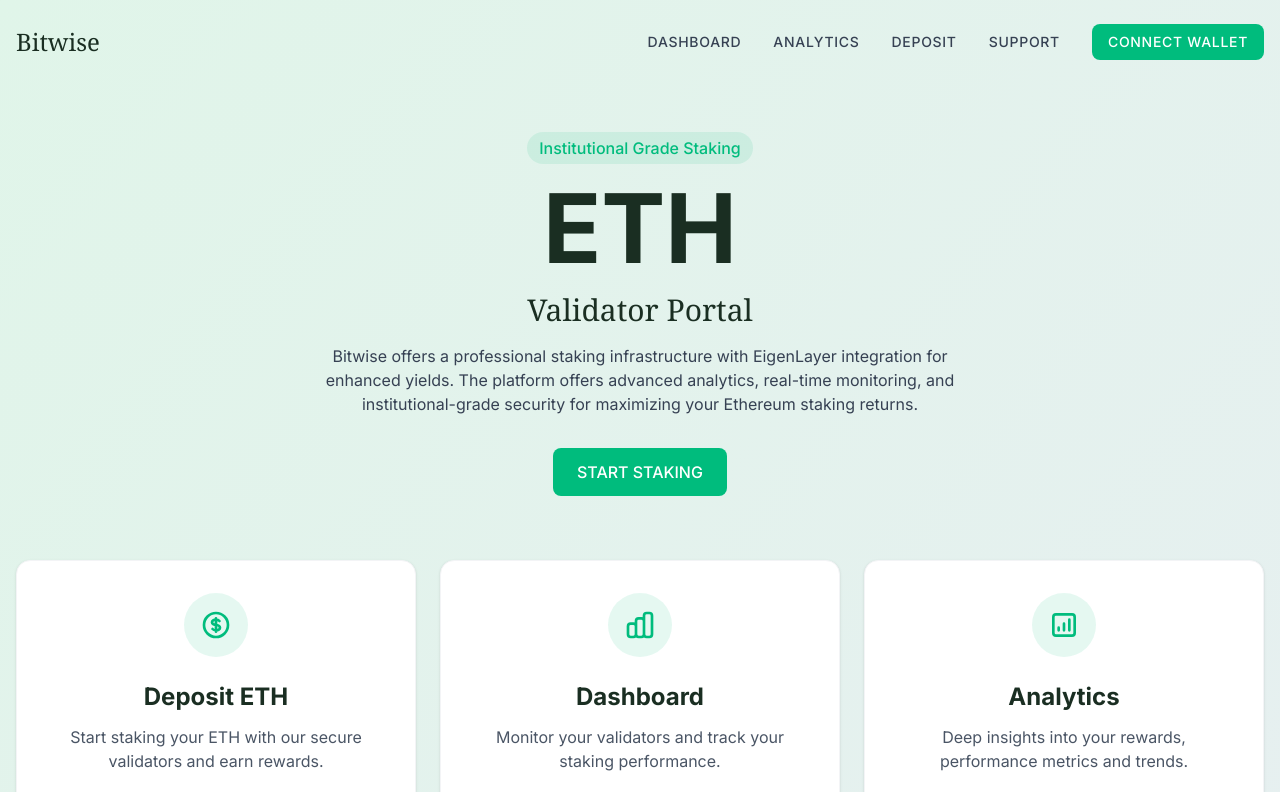
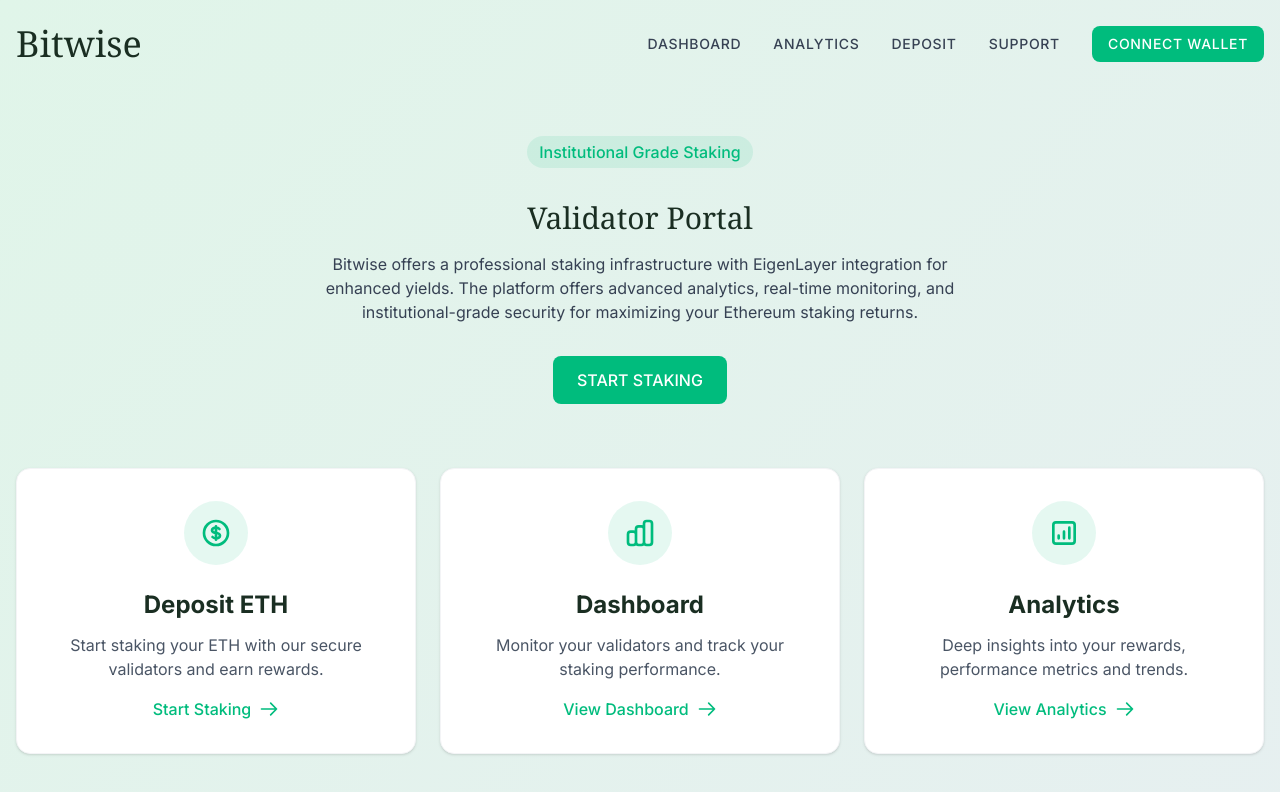
Before and after one commit to christybreslin/Portal, a Next.js app: page / in a window 1280 px wide. Shown: the top 792 px of the page. Built offline with nearby package versions, Linux system fonts and the light colour scheme.

Commit message:
Update page.tsx
Increase Bitwise size remove large ETH text from line 83

```diff
--- a/src/app/page.tsx
+++ b/src/app/page.tsx
@@ -31,7 +31,7 @@
     <div className="min-h-screen bg-gradient-to-br from-[#e0f5e9] to-[#e8eef2]">
       <header className="container mx-auto px-4 py-6">
         <div className="flex items-center justify-between">
-          <Link href="/" className="text-2xl font-serif text-[#1a2e22] font-medium">
+          <Link href="/" className="text-4xl font-serif text-[#1a2e22] font-medium">
             Bitwise
           </Link>
 
@@ -78,7 +78,7 @@
               variants={fadeIn}
               className="text-[#1a2e22] text-7xl md:text-8xl font-bold mb-4"
             >
-              ETH
+
             </motion.h1>
 
             <motion.h2
```
